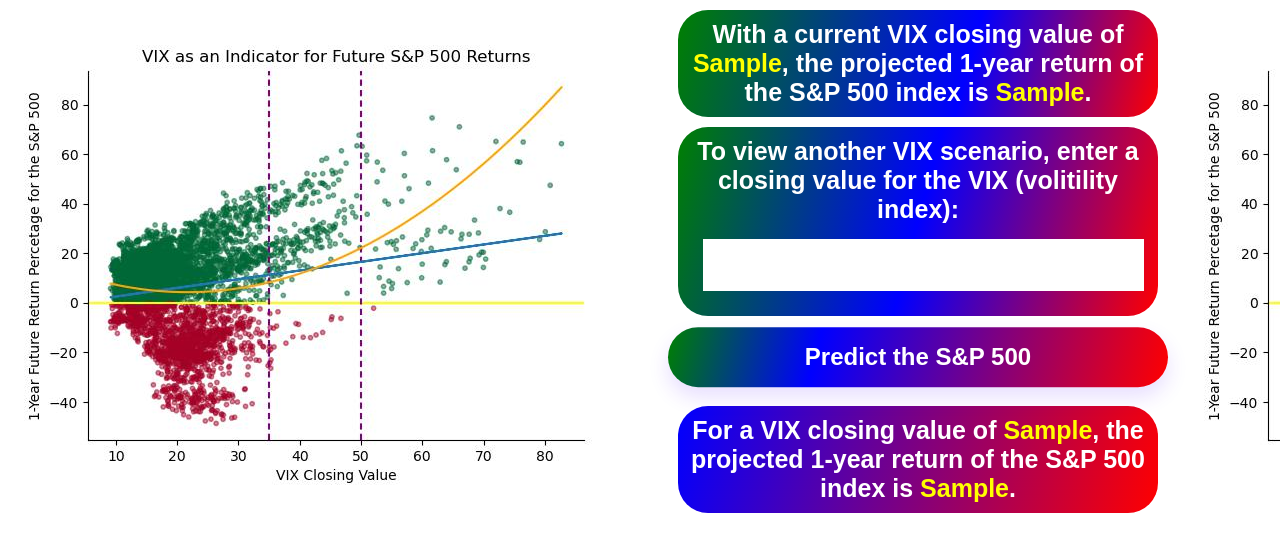
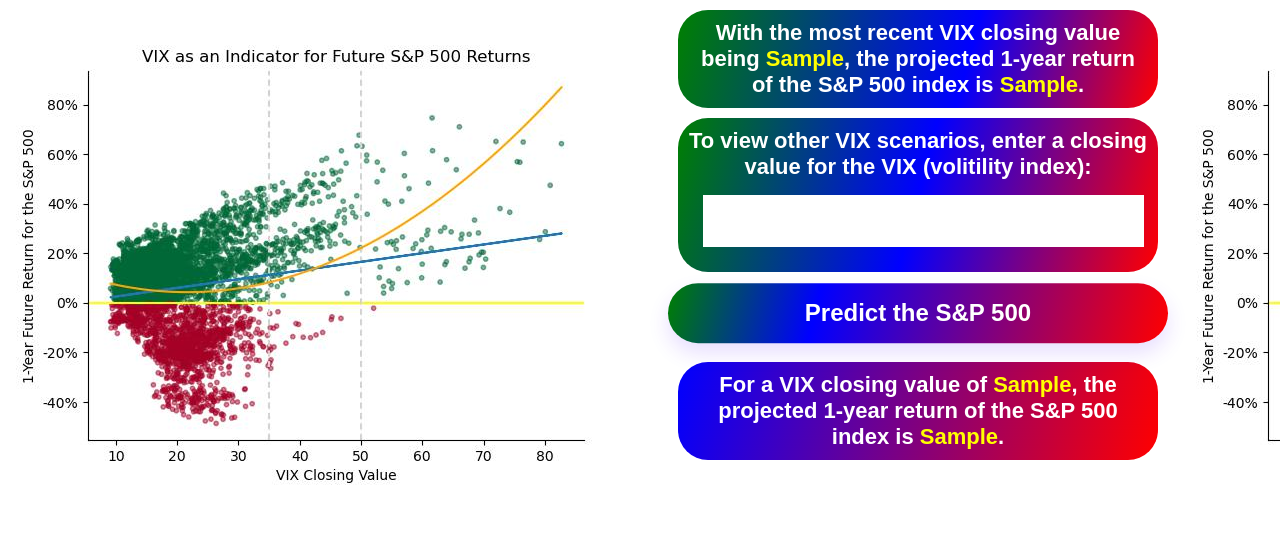
Before and after one commit to mlech413/Stock_Forecaster, a Flask app: template templates/index.html in a window 1280 px wide; the page is wider, and only the part inside the window is pictured. Shown: the part 76-628 px from the top of that part. Run offline with Flask 3, Linux system fonts and the light colour scheme; the template is opened without the code that fills it: most values are stand-ins (such as "Sample title", 1, 10 or a date in 2020); parts of the project's set-up code (start-up, migrations or seed data) failed here and were passed over; some libraries are stand-ins or nearby versions.

Commit message:
updated chart, formatting, added input validation

```diff
--- a/static/css/styles.css
+++ b/static/css/styles.css
@@ -55,7 +55,7 @@
 }
 
 label {
-    font-size: 25px;
+    font-size: 22px;
 }
 
 .button {
--- a/templates/index.html
+++ b/templates/index.html
@@ -33,11 +33,11 @@
             <div class="grid-child no-br">
                 <form action="/predict" method="POST" class="form">
                     <div class="fieldset level-1-br">
-                        <label>With a current VIX closing value of <span style="color:yellow">{{vix_close}}</span>, the projected 1-year return of the S&P 500 index is <span style="color:yellow">{{prediction_based_on_last_close}}</span>.</label>
+                        <label>With the most recent VIX closing value being <span style="color:yellow">{{vix_close}}</span>, the projected 1-year return of the S&P 500 index is <span style="color:yellow">{{prediction_based_on_last_close}}</span>.</label>
                     </div>
                     <div class="fieldset level-2-br">
-                        <label>To view another VIX scenario, enter a closing value for the VIX (volitility index):</label>
-                        <input type="text" class="user_entered_index_value" name="index_value"/>
+                        <label>To view other VIX scenarios, enter a closing value for the VIX (volitility index):</label>
+                        <input type="number" class="user_entered_index_value" name="index_value" min="0" max="100"/>
                     </div>
                     <input type="submit" class="button level-3-br" value="Predict the S&P 500">
                     {% if user_entered_index_value != "" %}
```
Also changed, not shown: static/images/vix_sp500_regressions.jpg, 1 other file.
